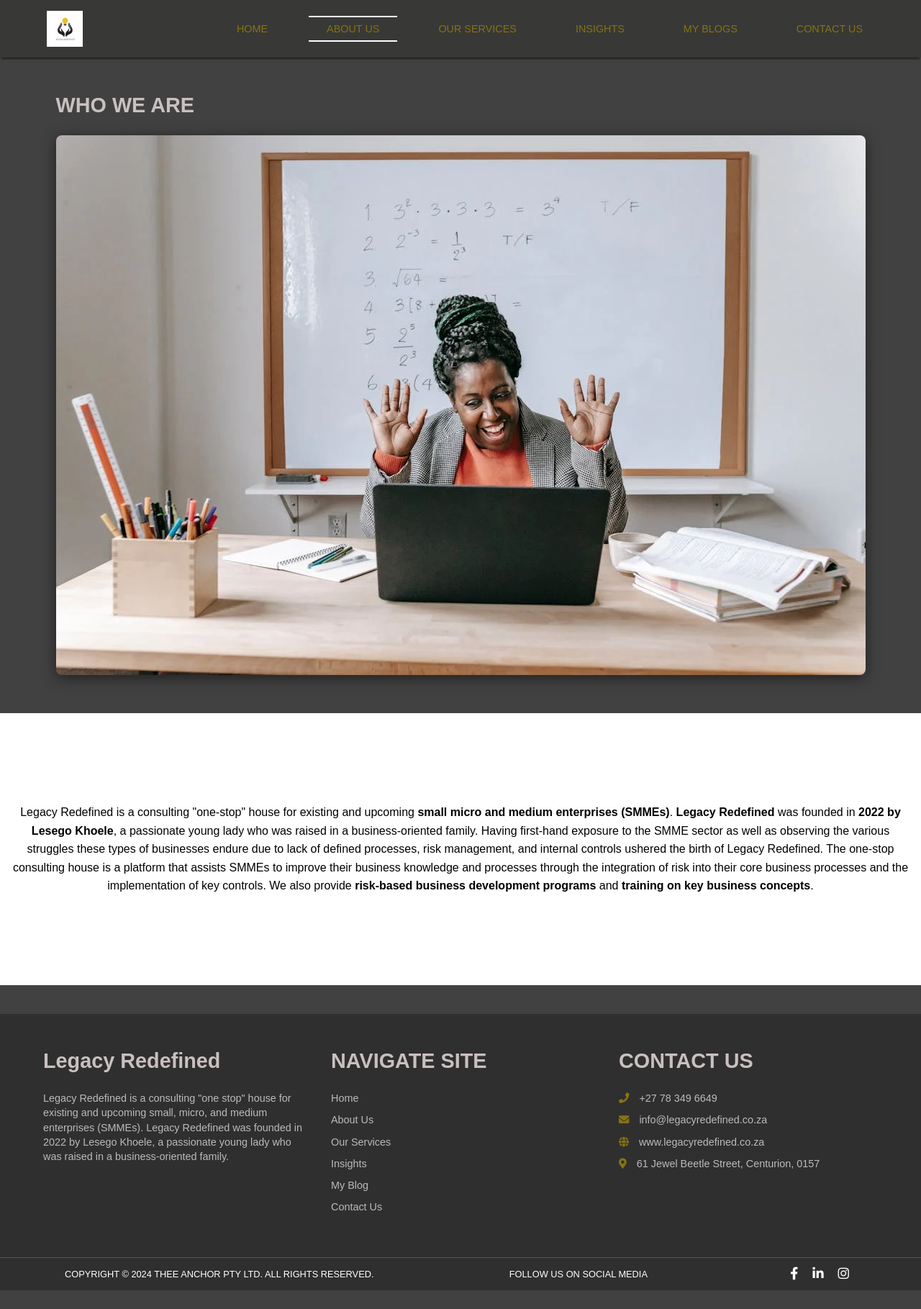
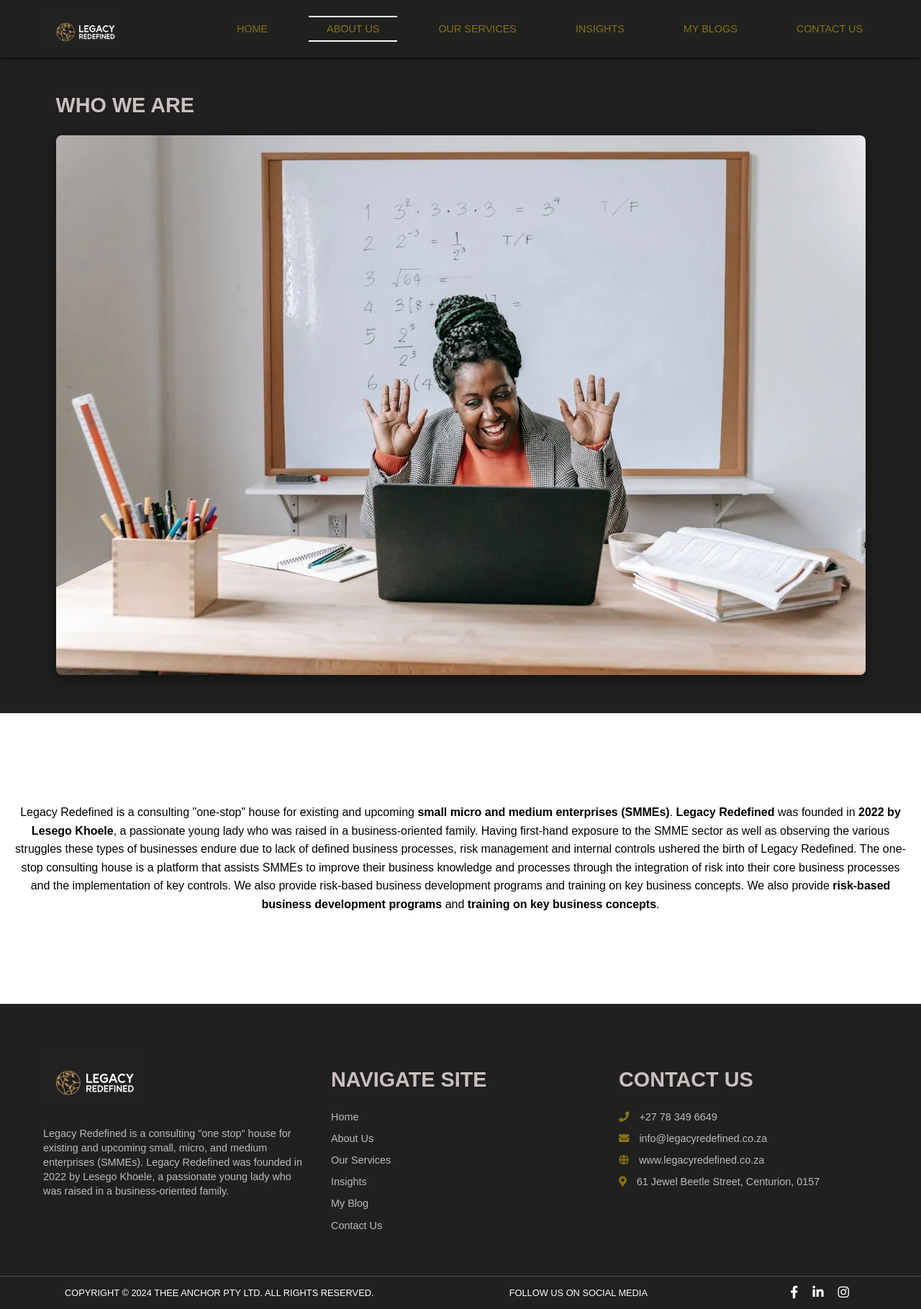
Before and after one commit to LebogangMputle/The_lagecy_redifined_V2, a React (Vite) app: page /aboutUs in a window 1280 px wide. Shown: the whole page at 72% size. Before the commit the page ends 1793 px from the top, so only its background shows below. Built offline with nearby package versions, Linux system fonts and the light colour scheme.

Commit message:
"Updated CSS and JSX files to change background colors, add logo, and modify text and layout in various components"

```diff
--- a/src/App.css
+++ b/src/App.css
@@ -12,7 +12,7 @@
 
 /* Navbar */
 .navbar {
-  background-color: #383837; /* Adjust background color as needed */
+  background-color: #20201f; /* Adjust background color as needed */
   padding: 0px 0px; /* Reduce padding for a more compact navbar */
 }
 
@@ -72,7 +72,7 @@
 /* Footer Section */
 .footer {
   padding: 0px; /* Reduce padding for the footer */
-  background-color: #302f2f;
+  background-color: #20201f;
   color: white;
   text-align: center;
   font-size: 0.85rem; /* Reduced font size for footer */
--- a/src/components/About/AboutUs.css
+++ b/src/components/About/AboutUs.css
@@ -3,7 +3,7 @@
   font-family: Arial, sans-serif;
   margin: 0;
   padding: 0;
-  background: #424141;
+  background: #20201f;
 }
 
 /* About Us Section */
@@ -15,7 +15,7 @@
 }
 
 .about-us-image {
-  background-color: #424141; /* Set the background color to grey */
+  background-color: #20201f; /* Set the background color to grey */
   padding: 0px; /* Add some padding around the image */
   margin-bottom: 50px;
   border-radius: 8px; /* Optional: round the corners */
--- a/src/components/About/AboutUs.jsx
+++ b/src/components/About/AboutUs.jsx
@@ -12,8 +12,8 @@
         <p>
           Legacy Redefined is a consulting "one-stop" house for existing and upcoming <strong>small micro and medium enterprises (SMMEs)</strong>.
           <strong> Legacy Redefined</strong> was founded in <strong>2022 by Lesego Khoele</strong>, a passionate young lady who was raised in a business-oriented family.
-          Having first-hand exposure to the SMME sector as well as observing the various struggles these types of businesses endure due to lack of defined processes, risk management, and internal controls ushered the birth of Legacy Redefined.
-          The one-stop consulting house is a platform that assists SMMEs to improve their business knowledge and processes through the integration of risk into their core business processes and the implementation of key controls.
+          Having first-hand exposure to the SMME sector as well as observing the various struggles these types of businesses endure due to  lack of defined business processes, risk management and internal controls ushered the birth of Legacy Redefined.
+          The one-stop consulting house is a platform that assists SMMEs to  improve their business knowledge and processes through the integration of risk into their core business processes and the implementation of key controls.  We also provide risk-based business development programs and training on key business concepts.
           We also provide <strong>risk-based business development programs</strong> and <strong>training on key business concepts</strong>.
         </p>
       </div>
--- a/src/components/Footer/Footer.jsx
+++ b/src/components/Footer/Footer.jsx
@@ -1,18 +1,19 @@
-import './Footer.css';  // You can create the style below in a separate CSS file
+import './Footer.css'; // You can create the style below in a separate CSS file
+import Homelogo from '../../assets/Homelogo.png'; // Import the logo
 
 const Footer = () => {
   return (
     <footer className="footer">
       <div className="footer-content">
         <div className="footer-section about">
-          <h1>Legacy Redefined</h1>
+          <img src={Homelogo} alt="Legacy Redefined Logo" className="footer-logo" /> {/* Replace h1 with image */}
           <p className="footer-description">
             Legacy Redefined is a consulting "one stop" house for existing and upcoming small, micro, and medium enterprises (SMMEs). Legacy Redefined was founded in 2022 by Lesego Khoele, a passionate young lady who was raised in a business-oriented family.
           </p>
         </div>
 
         <div className="footer-section about">
-          <h1 >NAVIGATE SITE</h1>
+          <h1>NAVIGATE SITE</h1>
           <ul className="footer-description">
             <li><a href="/">Home</a></li>
             <li><a href="/about">About Us</a></li>
--- a/src/components/Home/Home.css
+++ b/src/components/Home/Home.css
@@ -70,6 +70,27 @@
   border-radius: 8px;
   box-shadow: 0 4px 20px rgba(0, 0, 0, 0.5);
 }
+
+@keyframes flip {
+  0% {
+    transform: rotateY(0deg);
+  }
+  50% {
+    transform: rotateY(180deg);
+  }
+  100% {
+    transform: rotateY(0deg);
+  }
+}
+
+.placeholder-logo {
+  max-width: 200px; /* Adjust size as needed */
+  height: auto; /* Maintain aspect ratio */
+  margin-top: 20px; /* Space from the video */
+  animation: flip 2s infinite; /* Apply the flip animation */
+}
+
+
 
 /* Vision and Mission Section */
 .vision-mission-section {
--- a/src/components/Home/Home.jsx
+++ b/src/components/Home/Home.jsx
@@ -5,6 +5,7 @@
 import xmsLogo from '../../assets/xms-logo.webp';
 import companyLogo from '../../assets/company-logo.png';
 import visionImage from '../../assets/feature-Black-women-work.jpg'; // Add this line
+import Homelogo from '../../assets/Homelogo.png'; // Import the logo
 
 const Home = () => {
   return (
@@ -34,12 +35,7 @@
             </video>
           </div>
           <div className="placeholder-text">
-            <h3>Placeholder Title</h3>
-            <p>
-              This is placeholder text next to the video. You can add more
-              detailed information about the video or your company's mission, values,
-              or services. Feel free to replace this with any relevant content in the future.
-            </p>
+            <img src={Homelogo} alt="Legacy Redefined Logo" className="placeholder-logo" /> {/* Replace text with logo */}
           </div>
         </div>
       </div>
@@ -50,10 +46,10 @@
           <img src={visionImage} alt="Vision and Mission" />
         </div>
         <div className="vision-mission-content">
-            <h2>VISION</h2>
-            <p>We strive to assist in establishing sound business processes underpinned by rigorous risk management. By thoroughly integrating these elements, long-term sustainability will be achieved.</p>
-            <h2>MISSION</h2>
-            <p>We intend on providing our clients with expert guidance and support in developing robust business processes and comprehensive risk management strategies. Our dedicated approach ensures that our clients achieve operational excellence and long-term sustainability.</p>
+          <h2>VISION</h2>
+          <p>We strive to assist in establishing sound business processes underpinned by rigorous risk management. By thoroughly integrating these elements, long-term sustainability will be achieved.</p>
+          <h2>MISSION</h2>
+          <p>We intend on providing our clients with expert guidance and support in developing robust business processes and comprehensive risk management strategies. Our dedicated approach ensures that our clients achieve operational excellence and long-term sustainability.</p>
         </div>
       </div>
 
--- a/src/components/Navbar/Navbar.jsx
+++ b/src/components/Navbar/Navbar.jsx
@@ -1,6 +1,6 @@
 import { useState } from 'react';
 import { NavLink } from 'react-router-dom';
-import logo from '../../assets/logo.jpeg'; // Replace with the actual path to your logo
+import Homelogo from '../../assets/Homelogo.png'; // Replace with the actual path to your logo
 import './Navbar.css';
 
 const Navbar = () => {
@@ -14,7 +14,7 @@
     <nav className="navbar">
       <div className="navbar-container">
         <NavLink to="/" className="navbar-logo">
-          <img src={logo} alt="Logo" className="logo-image" />
+          <img src={Homelogo} alt="Logo" className="logo-image" />
         </NavLink>
         <div className="menu-icon" onClick={handleMenuToggle}>
           &#9776; {/* Hamburger menu icon */}
```
Also changed, not shown: src/assets/Homelogo.png (added).
